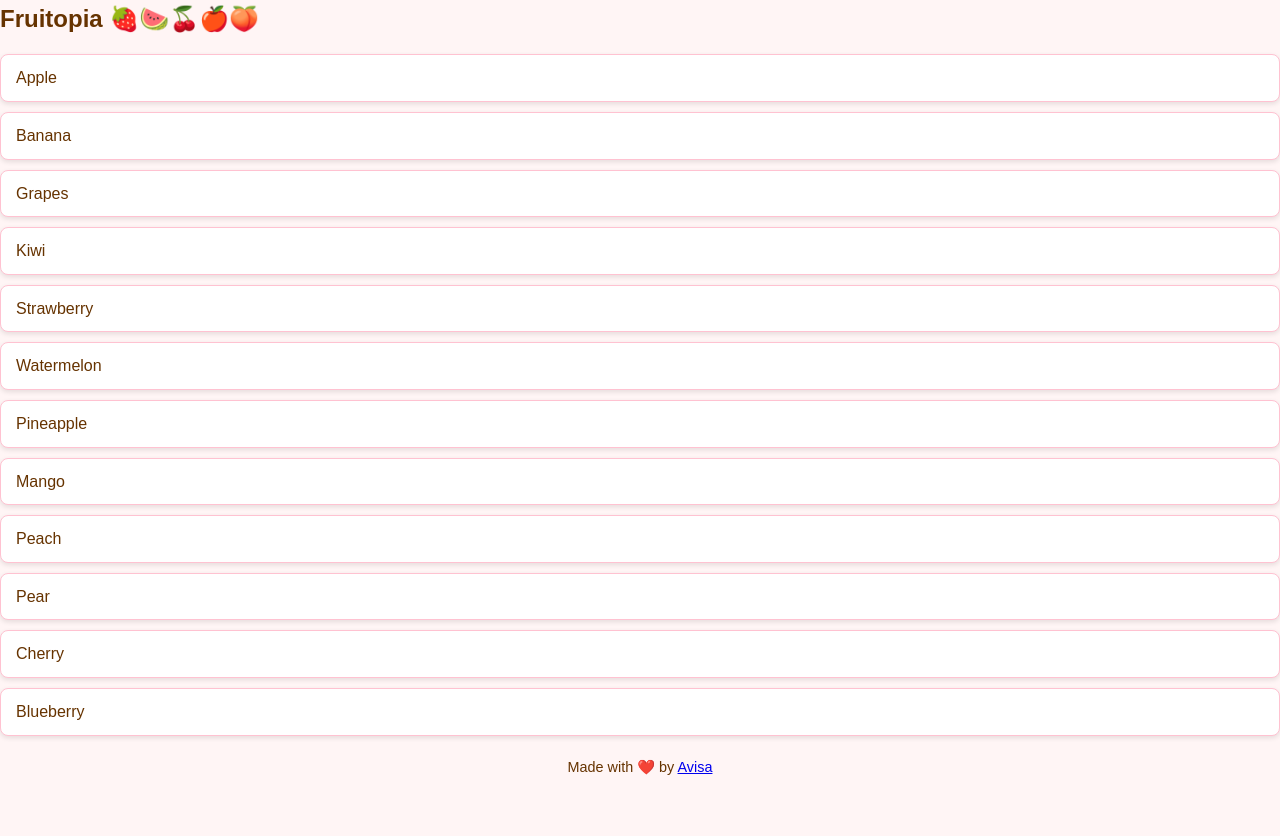
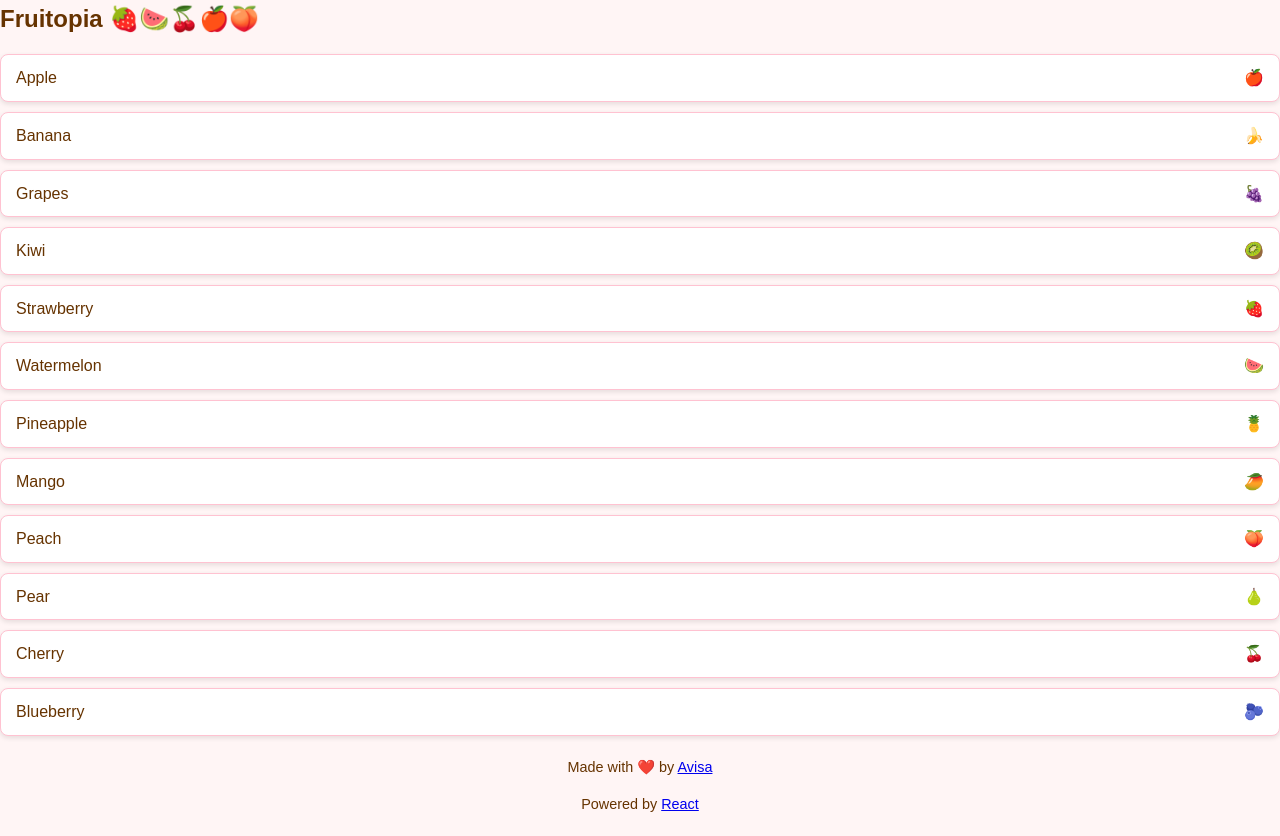
Before and after one commit to sambow7/fruitopia, a React (Vite) app: page / in a window 1280 px wide. Before the commit the page ends 800 px from the top, so only its background shows below. Built offline with nearby package versions, Linux system fonts and the light colour scheme.

Commit message:
feat: fix footer

```diff
--- a/src/App.css
+++ b/src/App.css
@@ -38,7 +38,6 @@ button:hover {
   background-color: #ffc2d1; /* Soft Pink */
 }
 
-
 button li button {
   margin-left: 10px;
 }
--- a/src/App.jsx
+++ b/src/App.jsx
@@ -1,9 +1,9 @@
 
 
 import './App.css'
+import NavBar from './components/NavBar/Navbar'
 import Footer from './components/Footer/Footer'
 import Fruits from './components/Fruits/Fruits'
-import NavBar from './components/NavBar/Navbar'
 
 function App() {
   const fruits = [
--- a/src/components/Footer/Footer.jsx
+++ b/src/components/Footer/Footer.jsx
@@ -4,6 +4,7 @@ function Footer() {
     return (
         <footer>
             <p>Made with ❤️ by <a href="https://github.com/Avisa-GA">Avisa</a></p>
+            <p>Powered by <a href="https://reactjs.org/">React</a></p>
         </footer>
     )
 }
--- a/src/components/Fruits/Fruits.jsx
+++ b/src/components/Fruits/Fruits.jsx
@@ -4,7 +4,9 @@ function Fruits({ fruits }) {
     return (
         <ul>
             {fruits.map((fruit) => (
-                <li key={fruit.id}>{fruit.name}</li>
+                <li key={fruit.id}>{fruit.name}
+                <span style={{ color: fruit.color }}>{fruit.emoji}</span>
+                </li>
             ))
             }
         </ul>
```
Also changed, not shown: package.json (+8 -8 lines), 1 other file (tests, documents, lock files or other folders).
